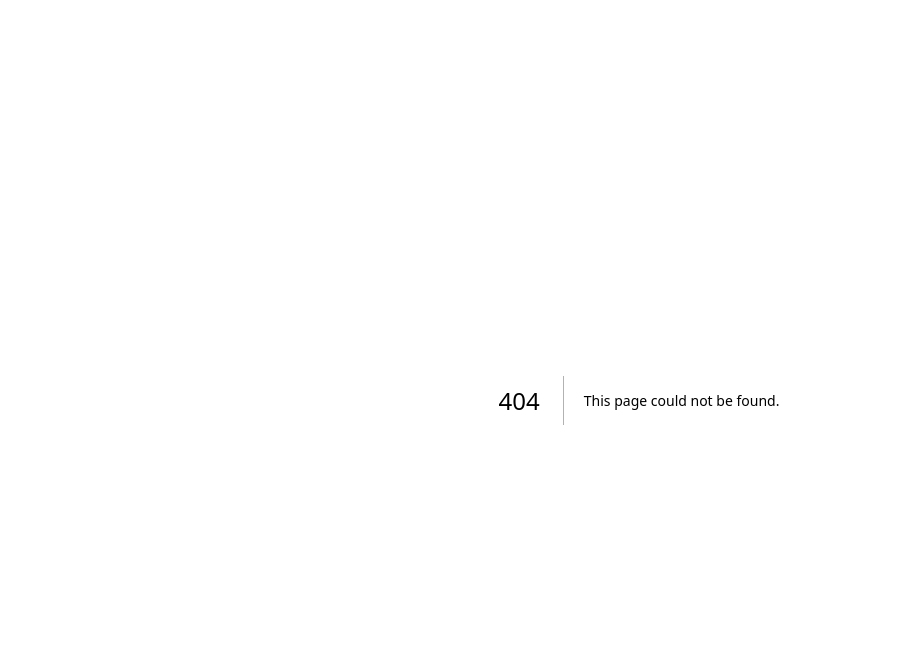
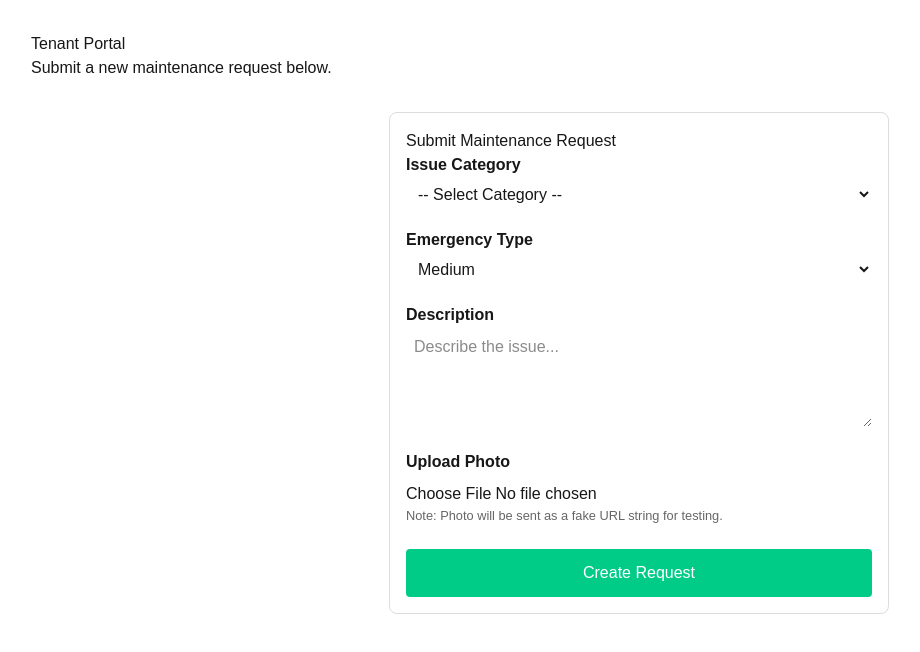
Before and after one commit to tannisthamaiti/tenant_FE, a Next.js app in the folder tenant-app/: page /tenant/create-request in a window 1280 px wide. Before the commit this address had no page. Shown: the top 652 px of the page, without its empty margins (1-921 px from the left). Built offline with nearby package versions, Linux system fonts and the light colour scheme.

Commit message:
initial commit

```diff
--- /dev/null
+++ b/tenant-app/app/tenant/create-request/page.tsx
@@ -0,0 +1,14 @@
+// tenant/create_request/page.tsx
+import MaintenanceRequestForm from '@/components/MaintenanceForm';
+
+export default function CreateRequestPage() {
+  return (
+    <main style={{ padding: '2rem' }}>
+      <h1>Tenant Portal</h1>
+      <p>Submit a new maintenance request below.</p>
+
+      {/* This is your form component */}
+      <MaintenanceRequestForm />
+    </main>
+  );
+}
--- /dev/null
+++ b/tenant-app/components/MaintenanceForm.tsx
@@ -0,0 +1,139 @@
+"use client";
+import React, { useState, ChangeEvent, FormEvent } from 'react';
+import axios from 'axios';
+
+// Define the interface based on your FastAPI schema
+interface MaintenanceRequest {
+  tenant_id: string;
+  unit_id: number;
+  issue_category: string;
+  description: string;
+  emergency_type: string;
+  status: string;
+  photo_url: string;
+}
+
+const MaintenanceRequestForm: React.FC = () => {
+  // 1. Hardcoded Values
+  const TENANT_ID = "d0eebc99-9c0b-4ef8-bb6d-6bb9bd380a44";
+  const UNIT_ID = 1;
+  const STATUS = "PENDING";
+  const FAKE_PHOTO_URL = "https://example.com/placeholder-image.jpg";
+
+  // 2. State for User Inputs
+  const [issueCategory, setIssueCategory] = useState<string>('');
+  const [emergencyType, setEmergencyType] = useState<string>('medium');
+  const [description, setDescription] = useState<string>('');
+  const [loading, setLoading] = useState<boolean>(false);
+
+  const handleSubmit = async (e: FormEvent) => {
+    e.preventDefault();
+    setLoading(true);
+
+    const payload: MaintenanceRequest = {
+      tenant_id: TENANT_ID,
+      unit_id: UNIT_ID,
+      status: STATUS,
+      issue_category: issueCategory,
+      emergency_type: emergencyType,
+      description: description,
+      photo_url: FAKE_PHOTO_URL, // Using the fake value for now
+    };
+
+    try {
+      const response = await axios.post(
+        'http://5.161.48.45:8003/api/vendor/create-request',
+        payload
+      );
+      alert('Request created successfully!');
+      console.log('Response:', response.data);
+    } catch (error) {
+      console.error('Submission error:', error);
+      alert('Failed to create request.');
+    } finally {
+      setLoading(false);
+    }
+  };
+
+  return (
+    <div style={{ maxWidth: '500px', margin: '2rem auto', padding: '1rem', border: '1px solid #ddd', borderRadius: '8px' }}>
+      <h2>Submit Maintenance Request</h2>
+
+      <form onSubmit={handleSubmit}>
+        {/* Issue Category Dropdown */}
+        <div style={{ marginBottom: '1rem' }}>
+          <label style={{ display: 'block', fontWeight: 'bold' }}>Issue Category</label>
+          <select
+            value={issueCategory}
+            onChange={(e) => setIssueCategory(e.target.value)}
+            required
+            style={{ width: '100%', padding: '0.5rem' }}
+          >
+            <option value="">-- Select Category --</option>
+            <option value="plumbing">Plumbing</option>
+            <option value="electrical">Electrical</option>
+            <option value="hvac">HVAC</option>
+            <option value="general">General Repair</option>
+          </select>
+        </div>
+
+        {/* Emergency Type Dropdown */}
+        <div style={{ marginBottom: '1rem' }}>
+          <label style={{ display: 'block', fontWeight: 'bold' }}>Emergency Type</label>
+          <select
+            value={emergencyType}
+            onChange={(e) => setEmergencyType(e.target.value)}
+            style={{ width: '100%', padding: '0.5rem' }}
+          >
+            <option value="low">Low</option>
+            <option value="medium">Medium</option>
+            <option value="high">High</option>
+            <option value="critical">Critical</option>
+          </select>
+        </div>
+
+        {/* Description Textarea */}
+        <div style={{ marginBottom: '1rem' }}>
+          <label style={{ display: 'block', fontWeight: 'bold' }}>Description</label>
+          <textarea
+            value={description}
+            onChange={(e) => setDescription(e.target.value)}
+            required
+            placeholder="Describe the issue..."
+            style={{ width: '100%', padding: '0.5rem', height: '100px' }}
+          />
+        </div>
+
+        {/* File Upload (UI Only for now) */}
+        <div style={{ marginBottom: '1.5rem' }}>
+          <label style={{ display: 'block', fontWeight: 'bold' }}>Upload Photo</label>
+          <input
+            type="file"
+            accept="image/*"
+            onChange={(e) => console.log('File selected:', e.target.files?.[0])}
+            style={{ marginTop: '0.5rem' }}
+          />
+          <p style={{ fontSize: '0.8rem', color: '#666' }}>Note: Photo will be sent as a fake URL string for testing.</p>
+        </div>
+
+        <button
+          type="submit"
+          disabled={loading}
+          style={{
+            width: '100%',
+            padding: '0.75rem',
+            backgroundColor: '#00cc88',
+            color: '#fff',
+            border: 'none',
+            borderRadius: '4px',
+            cursor: loading ? 'not-allowed' : 'pointer'
+          }}
+        >
+          {loading ? 'Submitting...' : 'Create Request'}
+        </button>
+      </form>
+    </div>
+  );
+};
+
+export default MaintenanceRequestForm;
```
